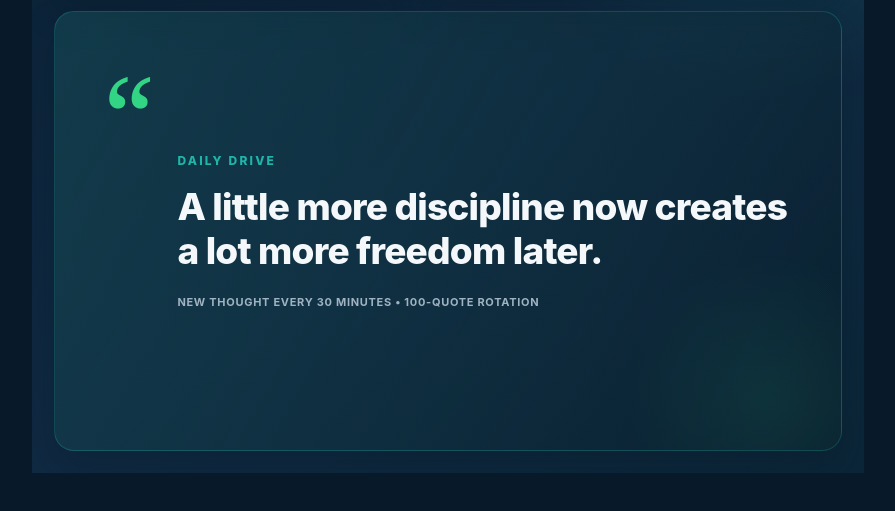
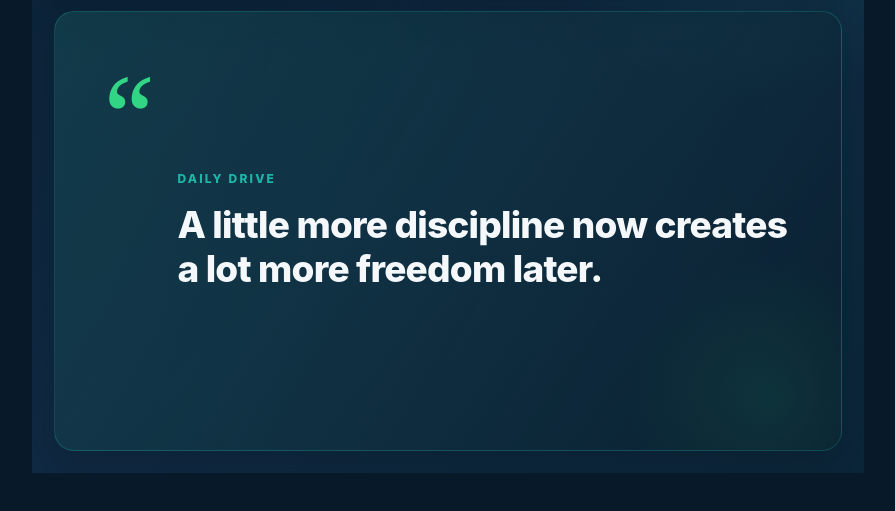
Before and after one commit to consultdibona/desktop-dashboard, a plain HTML site: page widget-832x688.html in a window 1280 px wide. Shown: the part 271-782 px from the top of the page, without its empty margins (192-1087 px from the left). Drawn offline with Linux system fonts and the light colour scheme; no server answers.

Commit message:
Remove quote rotation footer text

```diff
--- a/widget-832x688.html
+++ b/widget-832x688.html
@@ -60,7 +60,6 @@ body{display:flex;align-items:center;justify-content:center}
     <div class="quote-copy">
       <div class="quote-label">Daily Drive</div>
       <div class="quote-text" id="quoteText">Build momentum today so tomorrow starts ahead.</div>
-      <div class="quote-footer">New thought every 30 minutes • 100-quote rotation</div>
     </div>
   </section>
 </main>
```
